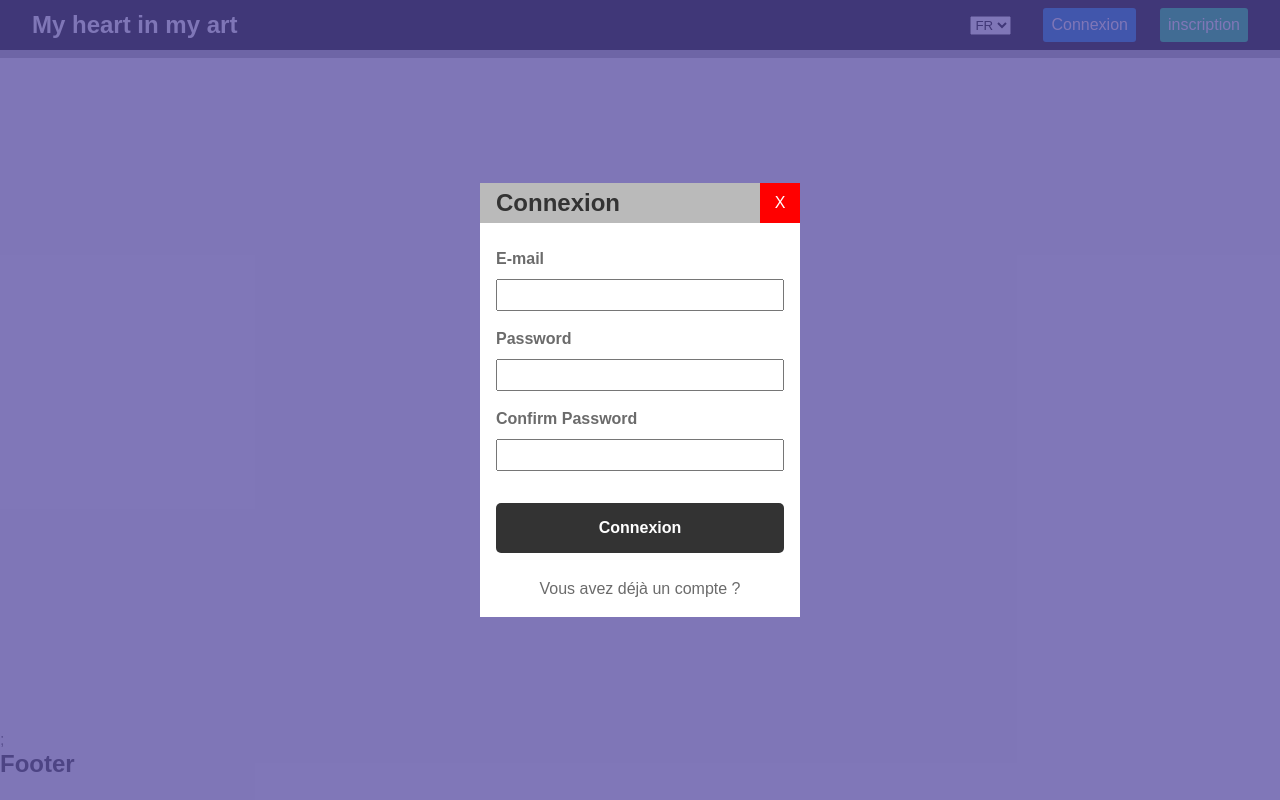
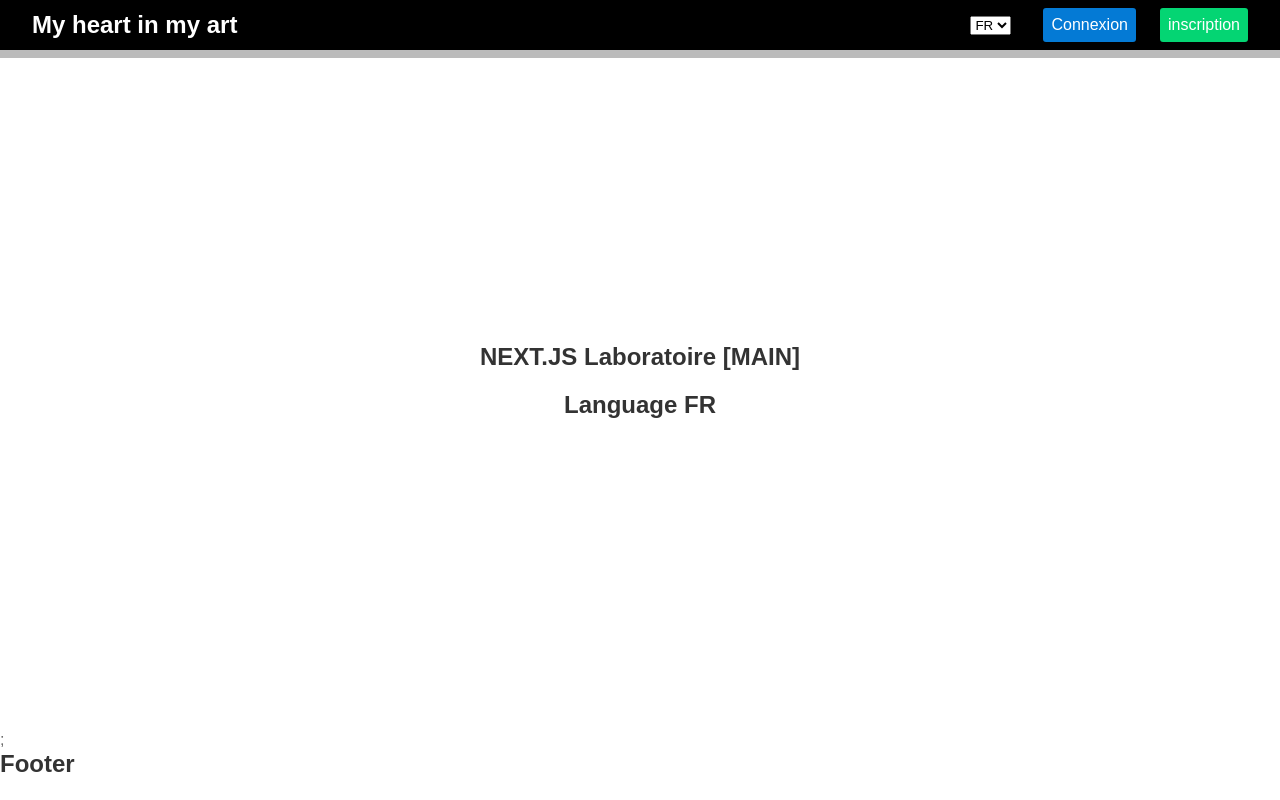
Before and after one commit to raficraft/my_heart_my_art_final, a Next.js app: page / in a window 1280 px wide. Built offline with nearby package versions, Linux system fonts and the light colour scheme.

Commit message:
New context && handle  [Lang , Modal]

```diff
--- /dev/null
+++ b/context/language/LanguageContext.js
@@ -0,0 +1,20 @@
+import React, { createContext, useState } from "react";
+
+export const LanguageContext = createContext();
+
+export default function LanguageProvider({ children }) {
+  /**
+   * Modal Initial Context
+   */
+  const [lang, setLang] = useState("FR");
+
+  function change_lang(newVal) {
+    setLang(newVal);
+  }
+
+  return (
+    <LanguageContext.Provider value={{ lang, change_lang }}>
+      {children}
+    </LanguageContext.Provider>
+  );
+}
--- /dev/null
+++ b/context/modal/ModalProvider.js
@@ -0,0 +1,27 @@
+import React, { createContext, useState } from "react";
+
+export const ModalContext = createContext();
+
+export default function ModalProvider({ children }) {
+  /**
+   * Modal Initial Context
+   */
+  const [modal, setModal] = useState({
+    signin: false,
+    signup: false,
+  });
+
+  function openModal(modal) {
+    setModal((s) => ({ ...s, [modal]: true }));
+  }
+
+  function closeModal() {
+    setModal((s) => ({ ...s, signin: false, signup: false }));
+  }
+
+  return (
+    <ModalContext.Provider value={{ modal, setModal, closeModal, openModal }}>
+      {children}
+    </ModalContext.Provider>
+  );
+}
--- a/engine/component/Layout/Layout.js
+++ b/engine/component/Layout/Layout.js
@@ -1,12 +1,20 @@
 import React, { useContext, useRef } from "react";
 import Header from "../header/Header";
+import Signup from "../modal/account/Signup";
+import Signin from "../modal/account/Signin";
+import { ModalContext } from "../../../context/modal/ModalProvider";
 
 export default function Layout({ children }) {
+  const { modal } = useContext(ModalContext);
+
   return (
     <>
       <Header></Header>
 
       {children}
+      {modal.signup && <Signup></Signup>}
+      {modal.signin && <Signin></Signin>}
+
       <footer>
         <h1>Footer</h1>
       </footer>
--- a/engine/component/header/Header.js
+++ b/engine/component/header/Header.js
@@ -1,7 +1,25 @@
+import { useContext } from "react";
+import { LanguageContext } from "../../../context/language/LanguageContext";
+import { ModalContext } from "../../../context/modal/ModalProvider";
 import S from "./Header.module.scss";
 
 function Header() {
   console.log(S);
+
+  const { openModal } = useContext(ModalContext);
+  const { lang, change_lang } = useContext(LanguageContext);
+
+  function handle_modal(modal) {
+    console.log("lol");
+    openModal(modal);
+  }
+
+  function handle_lang(e) {
+    console.log(e);
+    console.log(e.target.value);
+    change_lang(e.target.value);
+  }
+
   return (
     <header className={S.wrapper}>
       <div className={S.content}>
@@ -11,17 +29,32 @@ function Header() {
           {/* Change language */}
 
           <div className={S.select_lang}>
-            <select>
-              <option>FR</option>
-              <option>EN</option>
+            <select onChange={(e) => handle_lang(e)} value={lang}>
+              <option value="FR" key="FR">
+                FR
+              </option>
+              <option value="EN" key="EN">
+                EN
+              </option>
             </select>
           </div>
 
           {/* Signin and Signup btn */}
 
           <div className={S.user_account}>
-            <button className={`${S.btn} ${S.signin}`}>Connexion</button>
-            <button className={`${S.btn} ${S.signup}`}>inscription</button>
+            <button
+              className={`${S.btn} ${S.signin}`}
+              onClick={() => handle_modal("signin")}
+            >
+              Connexion
+            </button>
+            {/* Close all modals btn */}
+            <button
+              className={`${S.btn} ${S.signup}`}
+              onClick={() => handle_modal("signup")}
+            >
+              inscription
+            </button>
           </div>
         </div>
       </div>
--- a/engine/component/modal/account/Signin.js
+++ b/engine/component/modal/account/Signin.js
@@ -1,13 +1,27 @@
 import S from "./Signin.module.scss";
 import G from "./../../../../Sass/abstract/global.module.scss";
+import { useContext } from "react";
+import { ModalContext } from "../../../../context/modal/ModalProvider";
 
 function Signin() {
+  const { closeModal } = useContext(ModalContext);
+
+  function close_modals(e) {
+    e.preventDefault();
+    e.stopPropagation();
+    console.log("close");
+    if (e.target === e.currentTarget) {
+      closeModal();
+    }
+  }
   return (
-    <section className={S.wrapper}>
+    <section className={S.wrapper} onClick={(e) => close_modals(e)}>
       <div className={S.content}>
         <header className={S.header}>
           <h1>Connexion</h1>
-          <div className={S.close_modal}>X</div>
+          <div className={S.close_modal} onClick={(e) => close_modals(e)}>
+            X
+          </div>
         </header>
 
         {/*Form Signin*/}
--- a/engine/component/modal/account/Signin.module.scss
+++ b/engine/component/modal/account/Signin.module.scss
@@ -30,6 +30,7 @@ $sizeClose: 2.5;
         @include size($sizeClose + rem, $sizeClose + rem);
         color: white;
         background-color: red;
+        cursor: pointer;
       }
     }
     //form
--- a/engine/component/modal/account/Signup.js
+++ b/engine/component/modal/account/Signup.js
@@ -1,13 +1,28 @@
 import S from "./Signin.module.scss";
 import G from "./../../../../Sass/abstract/global.module.scss";
+import { useContext } from "react";
+import { ModalContext } from "../../../../context/modal/ModalProvider";
 
 function Signup() {
+  const { closeModal } = useContext(ModalContext);
+
+  function close_modals(e) {
+    e.stopPropagation();
+
+    console.log("close");
+    if (e.target === e.currentTarget) {
+      closeModal();
+    }
+  }
+
   return (
-    <section className={S.wrapper}>
+    <section className={S.wrapper} onClick={(e) => close_modals(e)}>
       <div className={S.content}>
         <header className={S.header}>
-          <h1>Connexion</h1>
-          <div className={S.close_modal}>X</div>
+          <h1>Inscription</h1>
+          <div className={S.close_modal} onClick={(e) => close_modals(e)}>
+            X
+          </div>
         </header>
 
         {/*Form Signup*/}
--- a/pages/_app.js
+++ b/pages/_app.js
@@ -1,3 +1,5 @@
+import LanguageProvider from "../context/language/LanguageContext";
+import ModalProvider from "../context/modal/ModalProvider";
 import Layout from "../engine/component/Layout/Layout";
 import "./../Sass/engine.scss";
 
@@ -5,9 +7,13 @@ function MyApp({ Component, pageProps }) {
   console.log("pageprops ", pageProps);
 
   return (
-    <Layout>
-      <Component {...pageProps} />;
-    </Layout>
+    <LanguageProvider>
+      <ModalProvider>
+        <Layout>
+          <Component {...pageProps} />;
+        </Layout>
+      </ModalProvider>
+    </LanguageProvider>
   );
 }
 
--- a/pages/index.js
+++ b/pages/index.js
@@ -1,9 +1,10 @@
 import Head from "next/head";
-import Signup from "../engine/component/modal/account/Signup";
-import Signin from "../engine/component/modal/account/Signin";
+import { useContext } from "react";
+import { LanguageContext } from "../context/language/LanguageContext";
 import S from "./../Sass/Layout.module.scss";
 
 export default function Home() {
+  const { lang } = useContext(LanguageContext);
   return (
     <>
       <Head>
@@ -15,10 +16,10 @@ export default function Home() {
       <main className={S.wrapper}>
         <section className={S.content}>
           <h1>NEXT.JS Laboratoire [MAIN]</h1>
+
+          <h1>Language {lang && lang}</h1>
         </section>
       </main>
-      <Signin></Signin>
-      <Signup></Signup>
     </>
   );
 }
```
